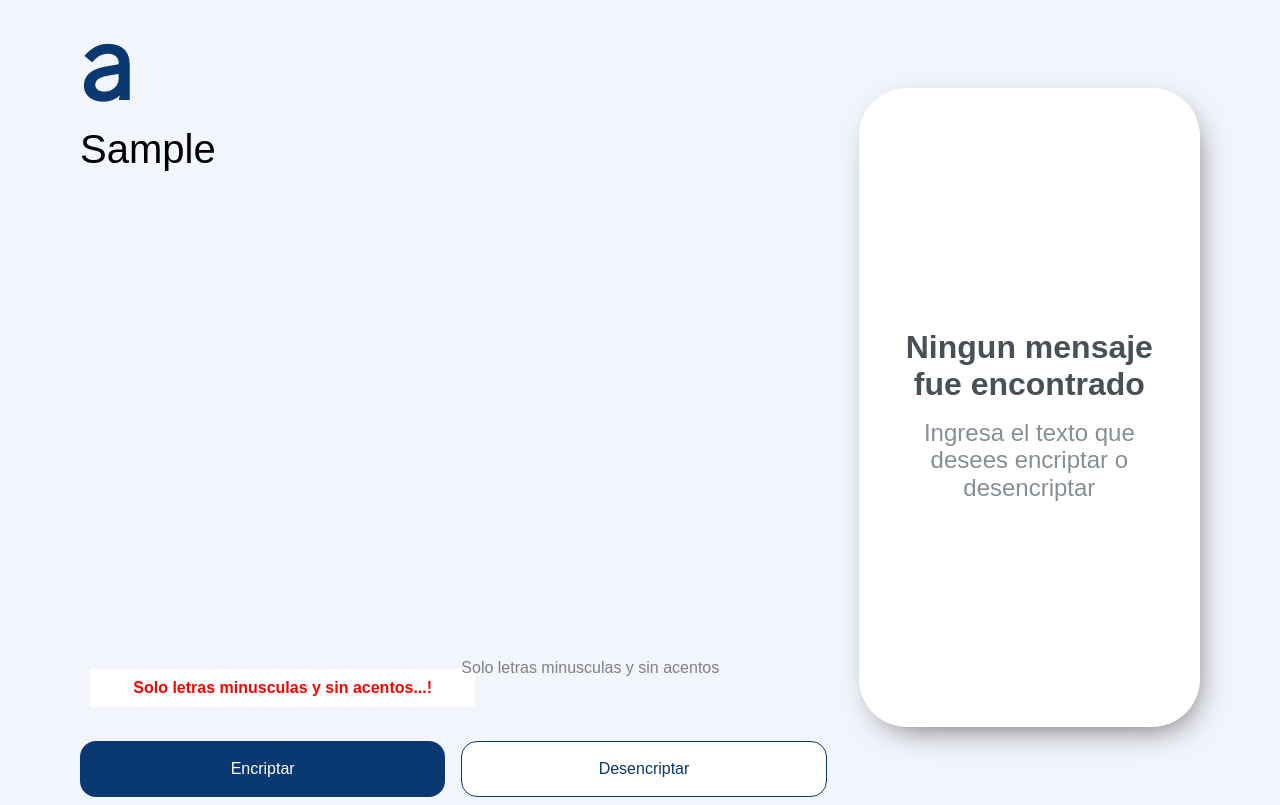
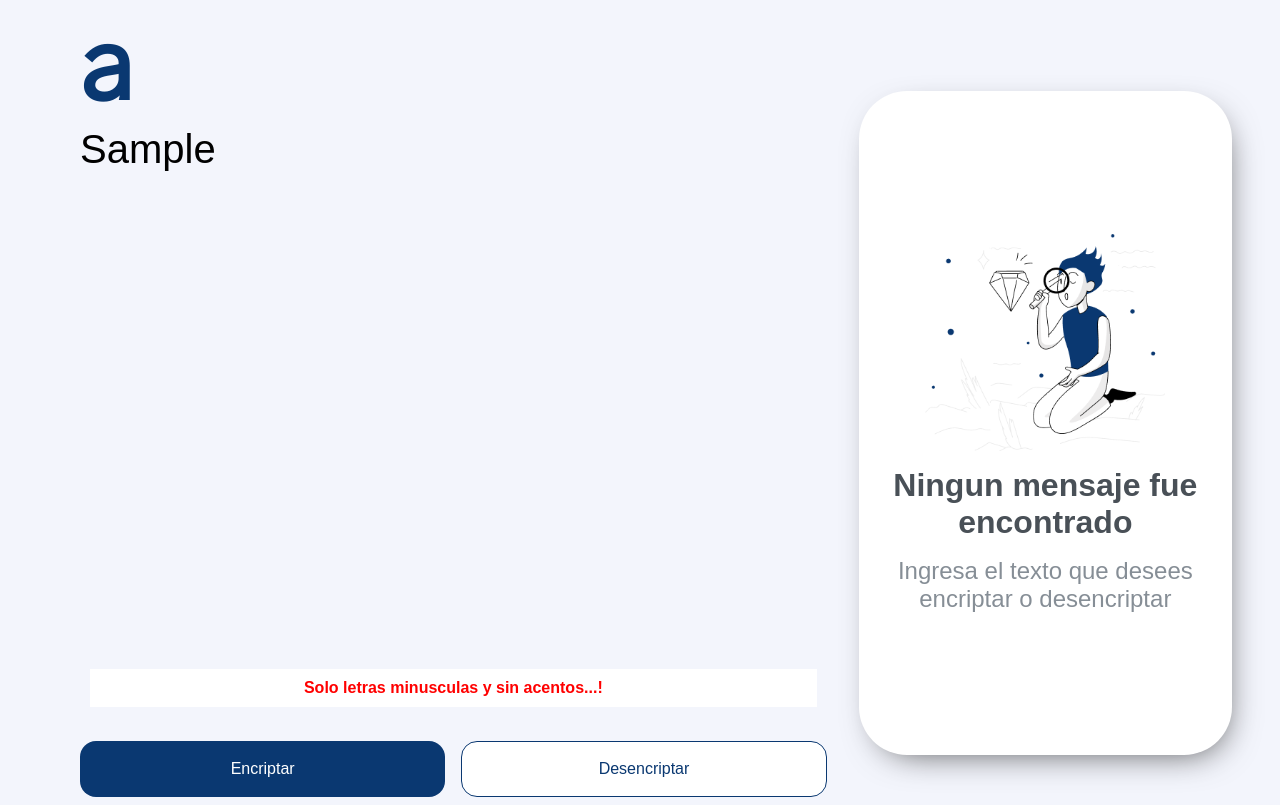
Before and after one commit to Z3nakv/Encriptador, a plain HTML site: page index.html in a window 1280 px wide. Both pictures are taken after typing "Sample" into the empty fields and a click on the input "Encriptar". Drawn offline with Linux system fonts and the light colour scheme.

Commit message:
actualizacion de encriptador

```diff
--- a/app.js
+++ b/app.js
@@ -32,6 +32,7 @@ function encriptar(e) {
     }
 
     if(!sonMinusculas(palabra)){
+        console.log(palabra)
         showAlert('Solo letras minusculas y sin acentos...!')
         return;
     }
@@ -78,15 +79,17 @@ function showAlert( mensaje ){
     const alerta = document.createElement('p');
     alerta.style.color = 'red';
     alerta.style.fontWeight = '600';
+
     alerta.textContent = mensaje;
 
     div.style.backgroundColor = '#ffffff';
     div.style.padding = '10px';
     div.style.textAlign = 'center';
     div.style.margin = '10px';
-    div.style.width = '100%';
+    div.style.gridColumn = '1 / 3';
     div.id = 'alerta'
 
+    document.querySelector('.btns p').style.display = 'none';
     div.appendChild(alerta);
     container.prepend(div);
 
@@ -127,5 +130,6 @@ function clearHTML( contenedor ) {
 }
 
 function sonMinusculas(palabra) {
-    return /^[a-z]+$/.test(palabra);
+
+    return palabra.split(' ').every(word => /^[a-z]+$/.test(word));
 }
--- a/css/style.css
+++ b/css/style.css
@@ -12,6 +12,9 @@ body {
     background-color: #F3F5FC;
 }
 
+.imagen img {
+    display: none;
+}
 .header h1 {
     margin: 0;
     font-size: 6rem;
@@ -124,6 +127,17 @@ body {
         grid-template-columns: repeat(3, 1fr);
     }
 
+    .imagen img {
+        display: block;
+        width: 15rem;
+        max-width:fit-content;
+    }
+
+    .imagen {
+        width: max-content;
+
+    }
+
     .header {
         grid-column: 1 / 3;
     }
@@ -141,8 +155,8 @@ body {
     .texto-encriptado {
         grid-column: 3 / 4;
         grid-row: 1 / 4;
-        height: auto;
-        width: auto;
+        height: 100%;
+        width: 100%;
         margin-left: 2rem;
     }
 
@@ -151,7 +165,7 @@ body {
     }
 
     .texto-encriptado .imagen{
-        background-image: url(/Muñeco.png);
+        /* background-image: url(/Muñeco.png); */
         display: block;
         width: 15rem;
         margin-inline: 1rem;
--- a/index.html
+++ b/index.html
@@ -27,7 +27,7 @@
     <div class="texto-encriptado">
         <div class="container">
             <div class="imagen">
-                <!-- <img src="/Muñeco.png" alt=""> -->
+                <img src="./Muñeco.png" alt="">
             </div>
             <h2>Ningun mensaje fue encontrado</h2>
             <p>Ingresa el texto que desees encriptar o desencriptar</p>
```
